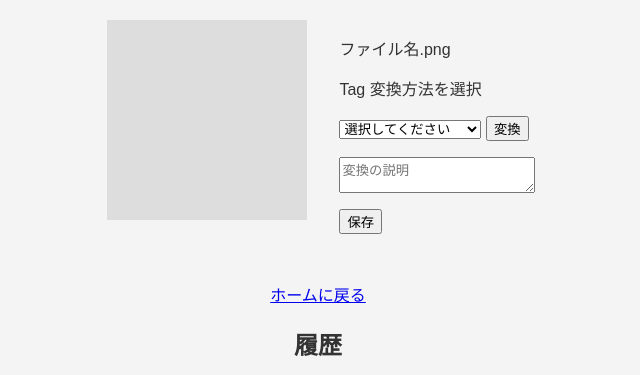
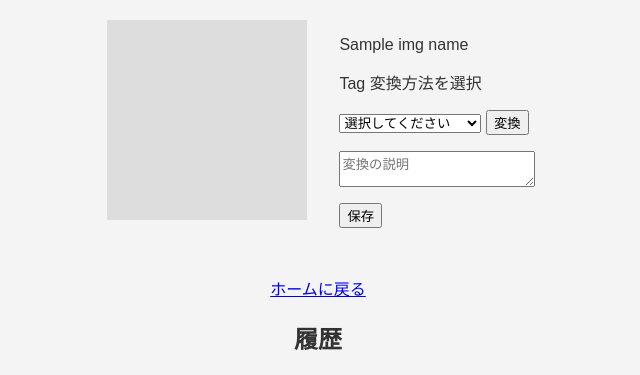
Before and after one commit to 2024AIT-OOP2-G12/img_conv, a Flask app: template templates/change.html in a window 1280 px wide. Shown: the part 620-995 px from the top of the page, without its empty margins (322-962 px from the left). Run offline with Flask 3, Linux system fonts and the light colour scheme; the template is opened without the code that fills it: most values are stand-ins (such as "Sample title", 1, 10 or a date in 2020); parts of the project's set-up code (start-up, migrations or seed data) failed here and were passed over.

Commit message:
Update: app.py,change.html
モザイク処理のモザイクの大きさとファイル名をchange.html内で表示できるようにした。

```diff
--- a/app.py
+++ b/app.py
@@ -35,16 +35,19 @@ def upload():
     if file:
         filepath = os.path.join('static', 'img.png')
         file.save(filepath)
-        return redirect(url_for('change'))
+        img_name = file.filename
+
+    histories = History.select()
+    return render_template('change.html', histories = histories, img_name = img_name)
 
 
 
-#change.htmlのエンドポイント
+"""#change.htmlのエンドポイント
 @app.route('/change')
 def change():
     #Historyデータの抽出
     histories = History.select()
-    return render_template('change.html', histories = histories)
+    return render_template('change.html', histories = histories)"""
 
 
 
@@ -64,6 +67,7 @@ def conv():
         conv_message = "画像の画像内の濃淡を入れ替える変換です。画像内の明るい画素を暗い画素に、暗い画素を明るい画素に変換する処理です。"
     elif selected_value == "2":
         mosic.load_image()
+        mosic.set_strength(20)
         mosic_img = mosic.mosaic()
         mosic.save_image(mosic_img)
         conv_message = "アップロードした画像にモザイク処理を施す"
--- a/templates/change.html
+++ b/templates/change.html
@@ -30,7 +30,7 @@
 
 
             <div class="file-info">
-                <p>ファイル名.png</p>
+                <p>{{ img_name }}</p>
                 <span class="tag">Tag</span>
                 <label for="transform-method">変換方法を選択</label>
 
```
